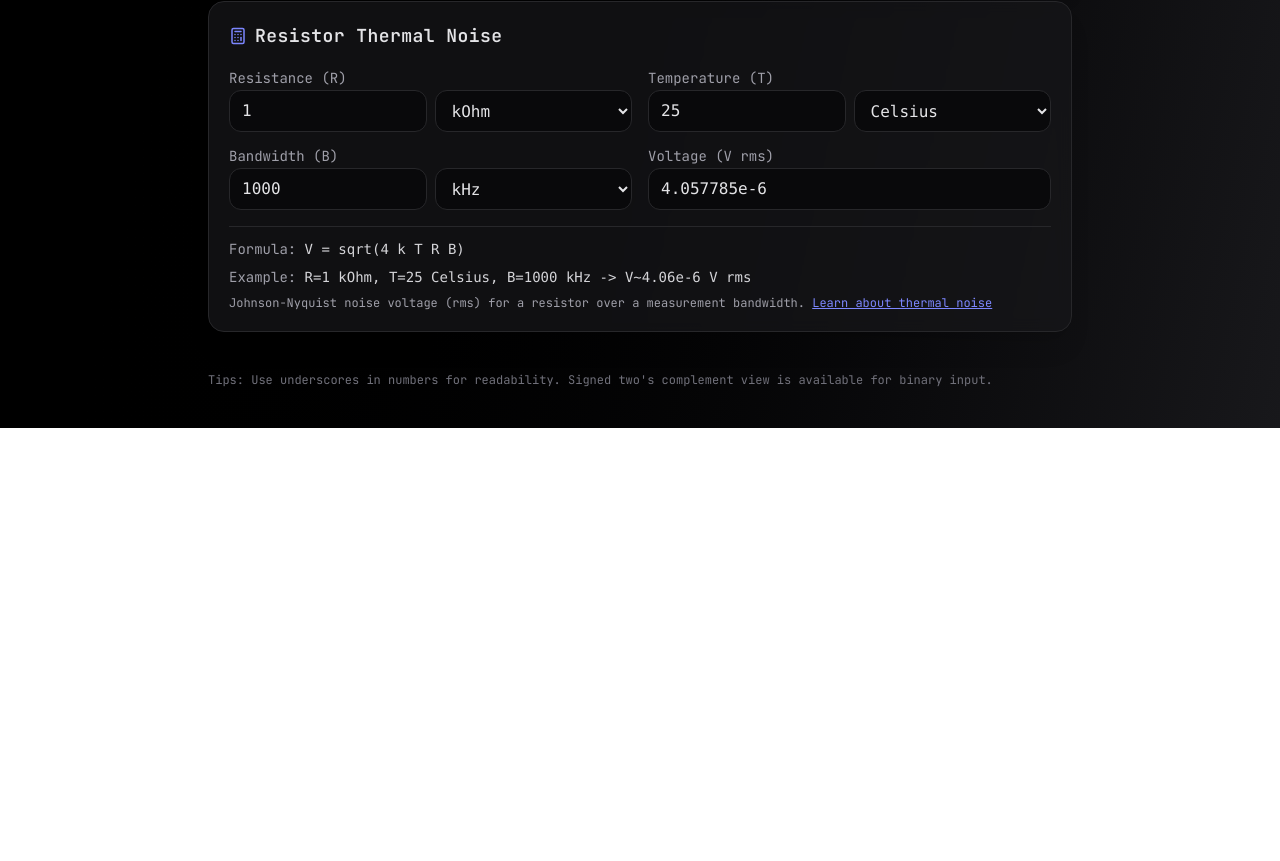
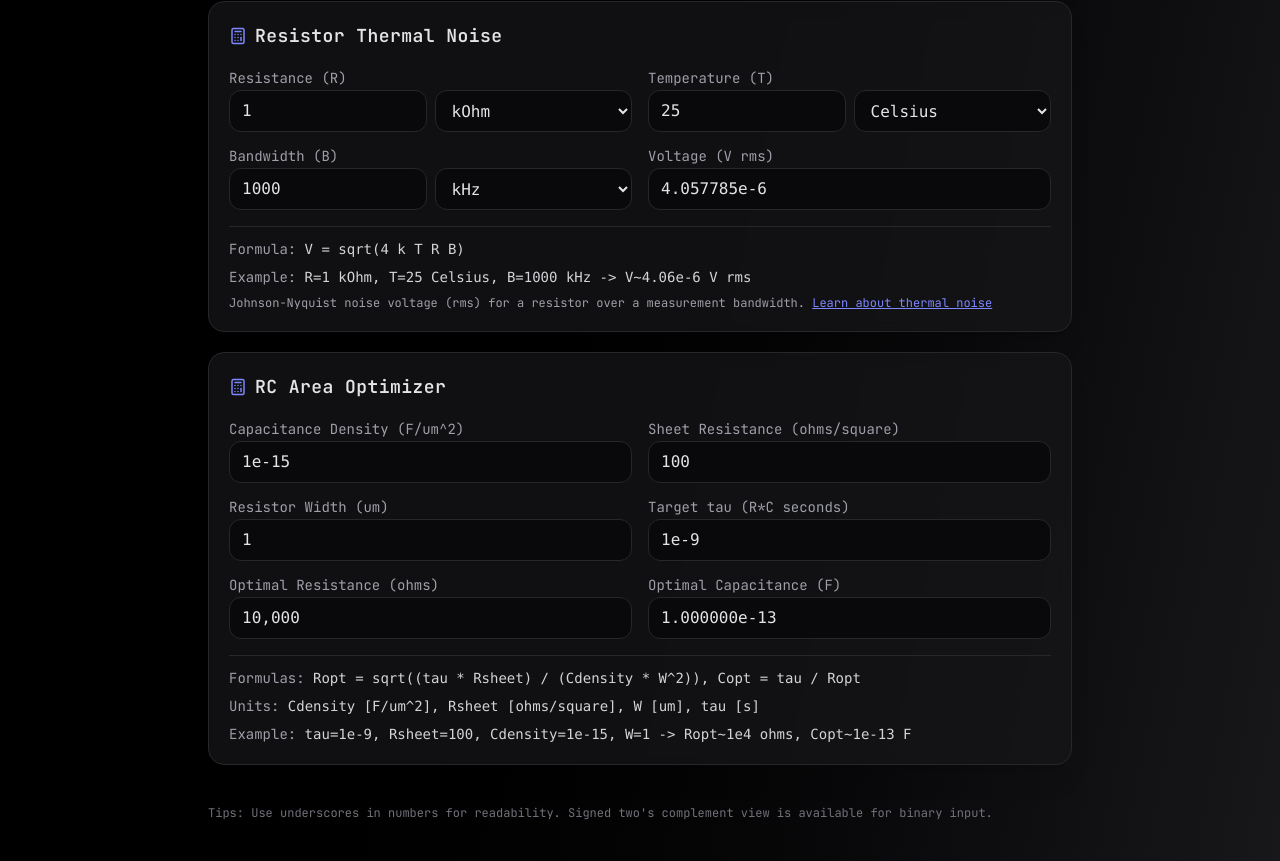
Before and after one commit to hulohot/data-conversions, a React (Vite) app: page / in a window 1280 px wide. Shown: the part 5725-6586 px from the top of the page. Before the commit the page ends 6153 px from the top, so only its background shows below. Built offline with nearby package versions, Linux system fonts and the light colour scheme.

Commit message:
Add RC area optimizer calculator with optimal R and C outputs

```diff
--- a/src/components/ConversionSuite.jsx
+++ b/src/components/ConversionSuite.jsx
@@ -14,6 +14,7 @@ import { KMapSolver } from './KMapSolver';
 import { XorCalculator } from './XorCalculator';
 import { AESCalculator } from './AESCalculator';
 import { ThermalNoise } from './ThermalNoise';
+import { RCAreaOptimizer } from './RCAreaOptimizer';
 import { ModuleManager } from './ModuleManager';
 
 export default function ConversionSuite() {
@@ -37,6 +38,7 @@ export default function ConversionSuite() {
     xor: { title: "XOR Calculator", node: <XorCalculator /> },
     aes: { title: "AES Calculator", node: <AESCalculator /> },
     thermalNoise: { title: "Thermal Noise", node: <ThermalNoise /> },
+    rcAreaOptimizer: { title: "RC Area Optimizer", node: <RCAreaOptimizer /> },
   };
 
   const defaultModules = [
@@ -53,6 +55,7 @@ export default function ConversionSuite() {
     { key: "xor", title: registry.xor.title, visible: true },
     { key: "aes", title: registry.aes.title, visible: true },
     { key: "thermalNoise", title: registry.thermalNoise.title, visible: true },
+    { key: "rcAreaOptimizer", title: registry.rcAreaOptimizer.title, visible: true },
   ];
 
   const [modules, setModules] = useState(() => {
--- /dev/null
+++ b/src/components/RCAreaOptimizer.jsx
@@ -0,0 +1,88 @@
+import React, { useMemo, useState } from 'react';
+import { Calculator } from "lucide-react";
+import { formatNumber } from '../utils/conversionUtils';
+import {
+  ToolCard,
+  Label,
+  NumberInput,
+  Row,
+  TextInput
+} from './UIComponents';
+
+export function RCAreaOptimizer() {
+  const [capDensity, setCapDensity] = useState(1e-15);
+  const [sheetResistance, setSheetResistance] = useState(100);
+  const [resistorWidth, setResistorWidth] = useState(1);
+  const [tau, setTau] = useState(1e-9);
+
+  const optimalValues = useMemo(() => {
+    const values = [capDensity, sheetResistance, resistorWidth, tau];
+    const allValid = values.every((value) => isFinite(value) && value > 0);
+    if (!allValid) return null;
+
+    const denominator = capDensity * resistorWidth ** 2;
+    if (!isFinite(denominator) || denominator <= 0) return null;
+
+    const resistance = Math.sqrt((tau * sheetResistance) / denominator);
+    if (!isFinite(resistance) || resistance <= 0) return null;
+
+    const capacitance = tau / resistance;
+    if (!isFinite(capacitance) || capacitance <= 0) return null;
+
+    return { resistance, capacitance };
+  }, [capDensity, resistorWidth, sheetResistance, tau]);
+
+  return (
+    <ToolCard
+      title="RC Area Optimizer"
+      icon={<Calculator className="text-indigo-400" size={18} />}
+      footer={
+        <div className="space-y-2">
+          <div>
+            <span className="text-zinc-400">Formulas: </span>
+            <span className="font-mono text-zinc-300">Ropt = sqrt((tau * Rsheet) / (Cdensity * W^2)), Copt = tau / Ropt</span>
+          </div>
+          <div>
+            <span className="text-zinc-400">Units: </span>
+            <span className="font-mono text-zinc-300">Cdensity [F/um^2], Rsheet [ohms/square], W [um], tau [s]</span>
+          </div>
+          <div>
+            <span className="text-zinc-400">Example: </span>
+            <span className="font-mono text-zinc-300">tau=1e-9, Rsheet=100, Cdensity=1e-15, W=1 -&gt; Ropt~1e4 ohms, Copt~1e-13 F</span>
+          </div>
+        </div>
+      }
+    >
+      <Row>
+        <div>
+          <Label>Capacitance Density (F/um^2)</Label>
+          <NumberInput value={capDensity} onChange={setCapDensity} />
+        </div>
+        <div>
+          <Label>Sheet Resistance (ohms/square)</Label>
+          <NumberInput value={sheetResistance} onChange={setSheetResistance} />
+        </div>
+      </Row>
+      <Row>
+        <div>
+          <Label>Resistor Width (um)</Label>
+          <NumberInput value={resistorWidth} onChange={setResistorWidth} />
+        </div>
+        <div>
+          <Label>Target tau (R*C seconds)</Label>
+          <NumberInput value={tau} onChange={setTau} />
+        </div>
+      </Row>
+      <Row>
+        <div>
+          <Label>Optimal Resistance (ohms)</Label>
+          <TextInput value={optimalValues ? formatNumber(optimalValues.resistance) : ""} readOnly />
+        </div>
+        <div>
+          <Label>Optimal Capacitance (F)</Label>
+          <TextInput value={optimalValues ? formatNumber(optimalValues.capacitance) : ""} readOnly />
+        </div>
+      </Row>
+    </ToolCard>
+  );
+}
```
